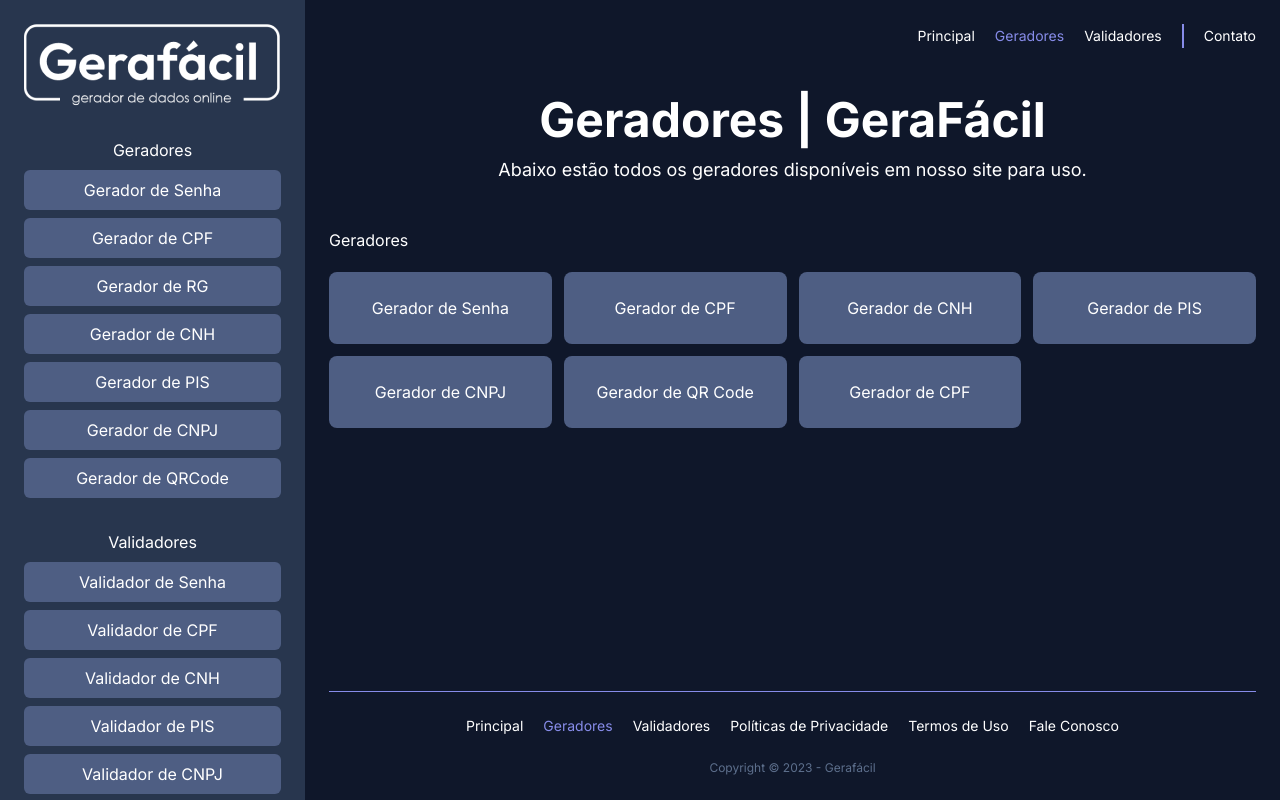
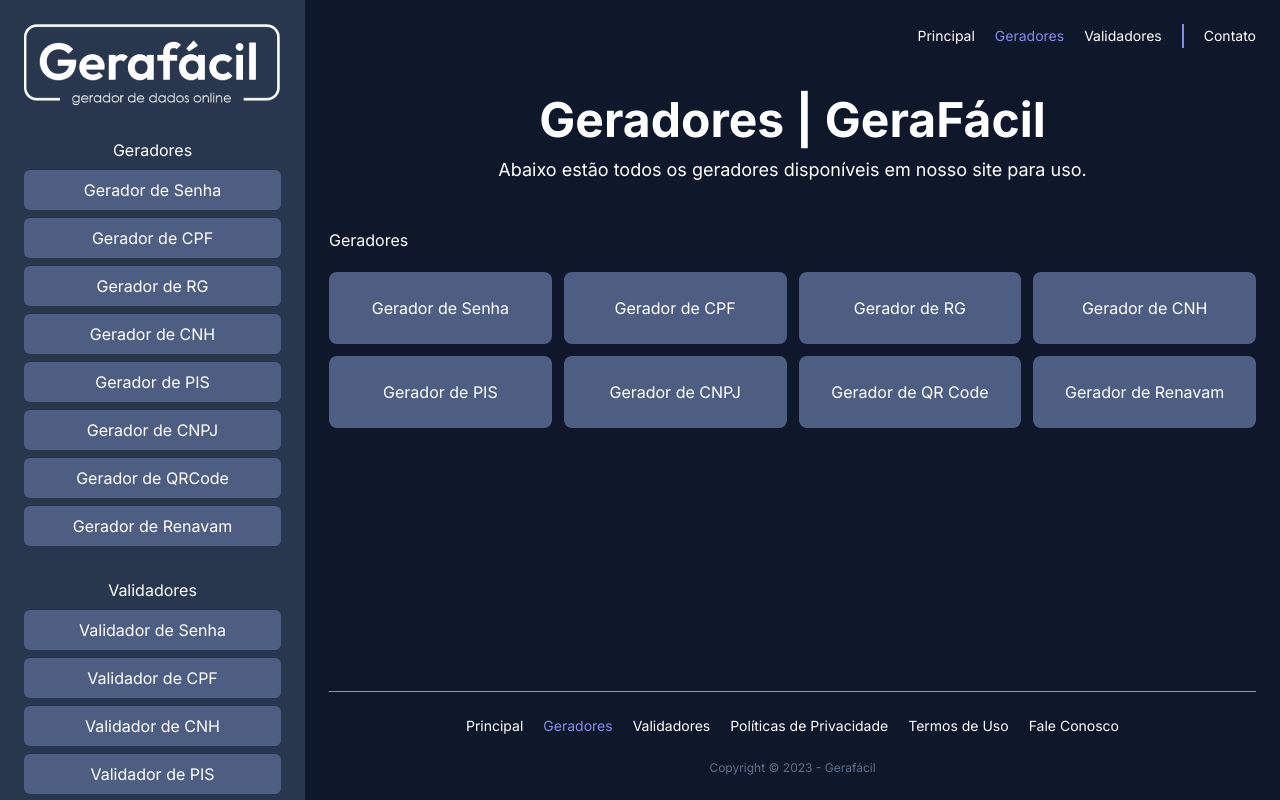
Before and after one commit to awa-minds/gera-facil, a Next.js app: page /geradores in a window 1280 px wide. Built offline with nearby package versions, Linux system fonts and the light colour scheme.

Commit message:
feat: inclusão do gerador de renavam no sidebar e home
inclusão do gerador de renavam no sidebar e home

```diff
--- a/src/app/geradores/page.tsx
+++ b/src/app/geradores/page.tsx
@@ -24,6 +24,7 @@
         <div className="mt-2 grid gap-3 md:grid-cols-2 lg:grid-cols-3 xl:grid-cols-4">
           <CardPlus href="/geradores/gerador-senha" title="Gerador de Senha" />
           <CardPlus href="/geradores/gerador-cpf" title="Gerador de CPF" />
+          <CardPlus href="/geradores/gerador-rg" title="Gerador de RG" />
           <CardPlus href="/geradores/gerador-cnh" title="Gerador de CNH" />
           <CardPlus href="/geradores/gerador-pis" title="Gerador de PIS" />
           <CardPlus href="/geradores/gerador-cnpj" title="Gerador de CNPJ" />
@@ -31,7 +32,10 @@
             href="/geradores/gerador-qrcode"
             title="Gerador de QR Code"
           />
-          <CardPlus href="/geradores/gerador-cpf" title="Gerador de CPF" />
+          <CardPlus
+            href="/geradores/gerador-renavam"
+            title="Gerador de Renavam"
+          />
         </div>
       </div>
     </div>
--- a/src/app/page.tsx
+++ b/src/app/page.tsx
@@ -38,6 +38,10 @@
             href="/geradores/gerador-qrcode"
             title="Gerador de QR Code"
           />
+          <CardPlus
+            href="/geradores/gerador-renavam"
+            title="Gerador de Renavam"
+          />
         </div>
         <h3>Validadores</h3>
         <div className="mt-2 grid gap-3 md:grid-cols-2 lg:grid-cols-3 xl:grid-cols-4">
--- a/src/components/Sidebar/index.tsx
+++ b/src/components/Sidebar/index.tsx
@@ -26,6 +26,9 @@
         <DynamicLink href="/geradores/gerador-qrcode">
           Gerador de QRCode
         </DynamicLink>
+        <DynamicLink href="/geradores/gerador-renavam">
+          Gerador de Renavam
+        </DynamicLink>
       </div>
 
       <div>
```
